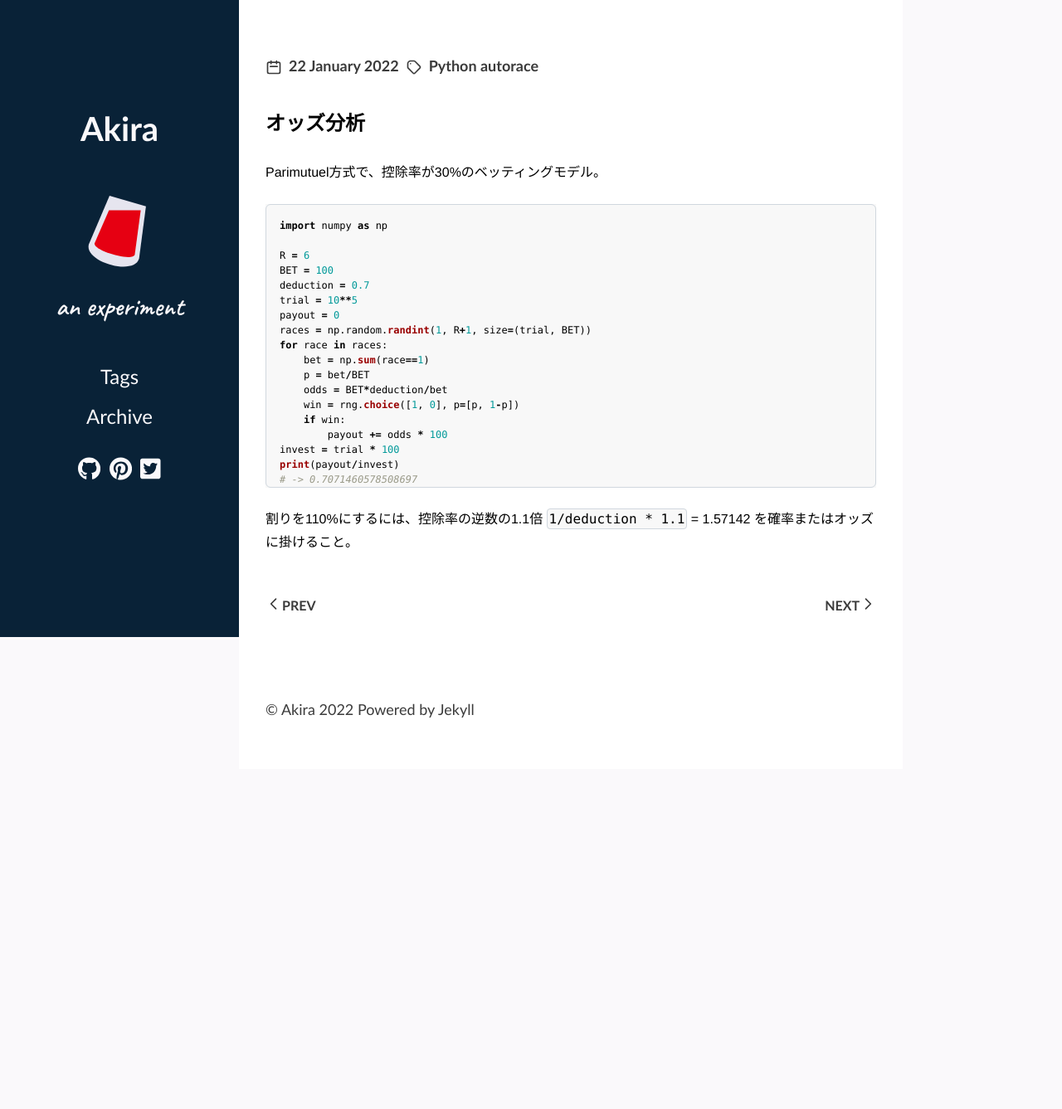
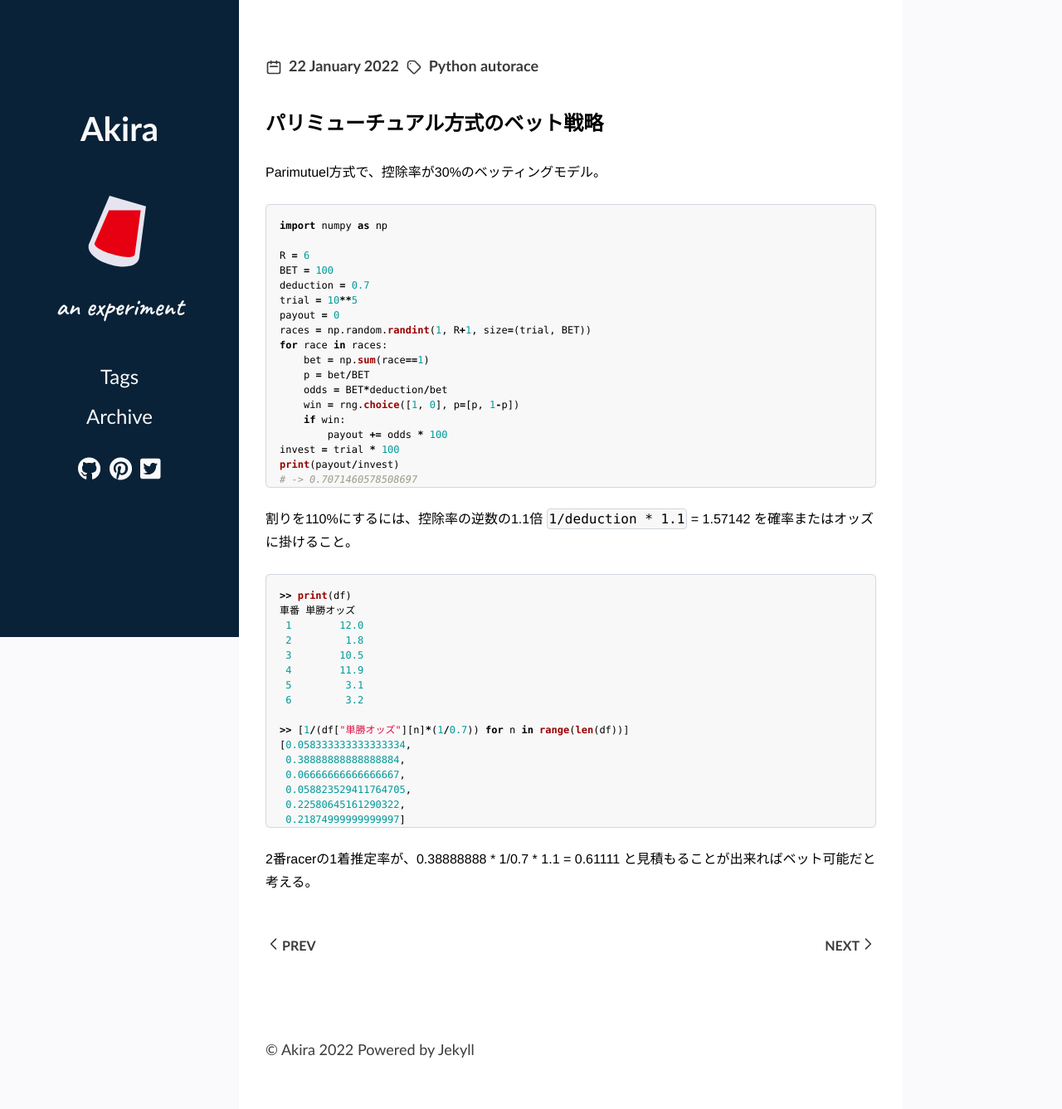
Before and after one commit to justgetwet/experiment, a Jekyll site: the page built from _posts/2022-01-22-auto-odds-analyse.md, in a window 1280 px wide. Shown: the whole page at 83% size. Built offline with Jekyll 4.4.1, drawn with Linux system fonts in a browser that asks for light colours; some web fonts are replaced; before the commit the page ends 927 px from its top, so only the background shows below that.

Commit message:
safari night

````diff
--- a/_posts/2022-01-22-auto-odds-analyse.md
+++ b/_posts/2022-01-22-auto-odds-analyse.md
@@ -1,6 +1,6 @@
 ---
 layout: post
-title: オッズ分析
+title: パリミューチュアル方式のベット戦略
 tags: Python autorace
 ---
 
@@ -28,3 +28,24 @@ print(payout/invest)
 ```
 
 割りを110%にするには、控除率の逆数の1.1倍 `1/deduction * 1.1` = 1.57142 を確率またはオッズに掛けること。
+
+```python
+>> print(df)
+車番 単勝オッズ
+ 1	  12.0
+ 2	   1.8
+ 3	  10.5
+ 4	  11.9
+ 5	   3.1
+ 6	   3.2
+
+>> [1/(df["単勝オッズ"][n]*(1/0.7)) for n in range(len(df))]
+[0.058333333333333334,
+ 0.38888888888888884,
+ 0.06666666666666667,
+ 0.058823529411764705,
+ 0.22580645161290322,
+ 0.21874999999999997]
+```
+
+2番racerの1着推定率が、0.38888888 * 1/0.7 * 1.1 = 0.61111 と見積もることが出来ればベット可能だと考える。
````
Also changed, not shown: _posts/2022-01-24-pygame-autorace.md (added).
